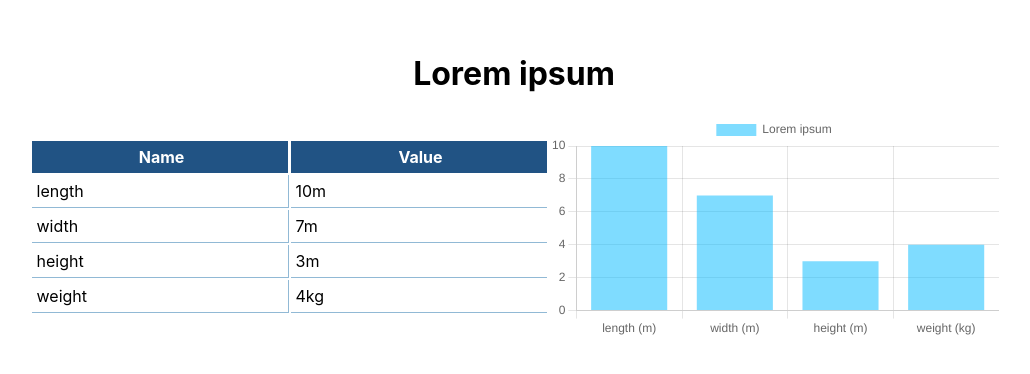
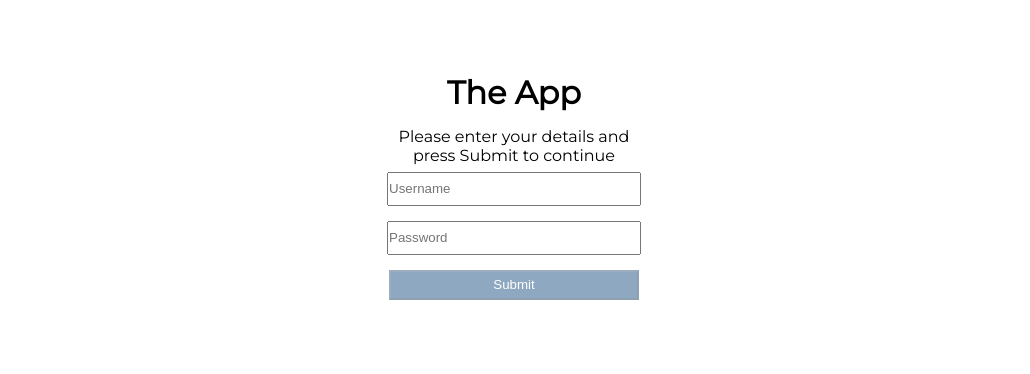
Before and after one commit to JoWilks25/contilio_react_test, a React (Create React App) app: page / in a window 1280 px wide. Shown: the part 214-588 px from the top of the page, without its empty margins (126-1156 px from the left). Built offline with nearby package versions, Linux system fonts and the light colour scheme.

Commit message:
Add all components

```diff
--- a/src/App.js
+++ b/src/App.js
@@ -1,10 +1,10 @@
 import React from 'react'
 import './App.scss';
 import LoginPage from './pages/login/LoginPage';
-import DashboardPage from './pages/dashboard/Dashboard';
+import DashboardPage from './pages/dashboard/DashboardPage';
 
 class App extends React.Component {
-  constructor () {
+  constructor() {
     super()
     this.state = {
       isLoggedIn: false,
@@ -16,16 +16,16 @@ class App extends React.Component {
     this.setState({ isLoggedIn: true })
   }
 
-
-  render () {
+  render() {
+    const { setIsLoggedIn, state: { isLoggedIn } } = this;
     return (
       <div className="App">
         {
-         !this.state.isLoggedIn ?
-          (<DashboardPage />)
-         : (
-           <LoginPage handleSubmit={this.setIsLoggedIn}/>
-         )
+          isLoggedIn ?
+            (<DashboardPage />)
+            : (
+              <LoginPage handleSubmit={setIsLoggedIn} />
+            )
         }
       </div>
     )
--- a/src/index.css
+++ b/src/index.css
@@ -1,6 +1,8 @@
+@import url('https://fonts.googleapis.com/css?family=Montserrat');
+
 body {
   margin: 0;
-  font-family: -apple-system, BlinkMacSystemFont, 'Montserrat', 'Segoe UI', 'Roboto', 'Oxygen',
+  font-family: 'Montserrat', 'Segoe UI', 'Roboto', 'Oxygen',
     'Ubuntu', 'Cantarell', 'Fira Sans', 'Droid Sans', 'Helvetica Neue',
     sans-serif;
   -webkit-font-smoothing: antialiased;
@@ -8,6 +10,6 @@ body {
 }
 
 code {
-  font-family: source-code-pro, Menlo, Monaco, Consolas, 'Courier New',
+  font-family: 'Montserrat', source-code-pro, Menlo, Monaco, Consolas, 'Courier New',
     monospace;
 }
--- a/src/pages/dashboard/Dashboard.jsx
+++ b/src/pages/dashboard/DashboardPage.jsx
@@ -1,7 +1,8 @@
 import React from 'react'
 import './DashboardPage.scss';
-import Table from './Table';
-import HorizontalBarChart from '../../components/HorizontalBarChart';
+import Table from './components/Table';
+import HorizontalBarChart from './components/HorizontalBarChart';
+import Range from './components/Range';
 
 class DashboardPage extends React.Component {
   constructor() {
@@ -11,6 +12,7 @@ class DashboardPage extends React.Component {
       tableData: null,
       title: '',
     }
+    this.handleRangeChange = this.handleRangeChange.bind(this)
   }
 
   componentDidMount() {
@@ -23,7 +25,7 @@ class DashboardPage extends React.Component {
       return response.json();
     }).then((data) => {
       const { title, attributes } = data[0]
-      this.setState({ allData: data[0], tableData: attributes, title: title})
+      this.setState({ allData: data, tableData: attributes, title: title })
     })
   }
 
@@ -42,20 +44,28 @@ class DashboardPage extends React.Component {
     }
   };
 
+  handleRangeChange(event) {
+    const { title, attributes } = this.state.allData[event.target.value]
+    this.setState({ tableData: attributes, title: title })
+  }
+
   render() {
-    const test = this.generateChartData()
-    console.log(test);
-    const { state: { tableData, title } } = this;
+    const { tableData, title, allData } = this.state;
     return (
       <div className='DashboardPage'>
         <h1>{title}</h1>
         <div className='TableChartContainer'>
           <div className='TableContainer'>
-            {!tableData ? <span>...Loading</span> : <Table tableData={tableData} />}
+            {!tableData ? <span>...Loading</span> : <Table tableData={tableData} title={title} />}
           </div>
           <div className='ChartContainer'>
-            {!tableData ? <span>...Loading</span> : <HorizontalBarChart data={test} />}
+            {!tableData ? <span>...Loading</span> : <HorizontalBarChart data={this.generateChartData()} />}
           </div>
+        </div>
+        <div className='RangeContainer'>
+          {!tableData
+            ? <span>...Loading</span>
+            : <Range options={allData?.map((dataObj) => dataObj?.title)} onHandleChange={this.handleRangeChange} />}
         </div>
       </div>
     )
--- /dev/null
+++ b/src/pages/dashboard/components/Range.jsx
@@ -0,0 +1,21 @@
+import React from 'react'
+import './Range.scss';
+
+
+class Range extends React.Component {
+  render() {
+    const { options, onHandleChange } = this.props;
+    return (
+      <div className='RangeContainer'>
+        <input type="range" id="range" name="temp" list="values" min={0} max={options.length - 1} step={1} onChange={onHandleChange}/>
+        <datalist id="values">
+          {
+            options.map((option, index) => <option key={option} value={index} label={option} />)
+          }
+        </datalist>
+      </div>
+    )
+  }
+}
+
+export default Range;
--- /dev/null
+++ b/src/pages/dashboard/components/Range.scss
@@ -0,0 +1,27 @@
+$width: 100%;
+$max-width: 1000px;
+$breakpoint: 500px;
+
+.RangeContainer {
+  width: $width;
+  max-width: $max-width;
+  datalist {
+    display: flex;
+    justify-content: space-between;
+    writing-mode: rl;
+    width: $width;
+    @media (max-width: $breakpoint) {
+      flex-direction: column;
+      writing-mode: vertical-lr;
+    }
+  }
+
+  option {
+    padding: 0;
+  }
+
+  input[type="range"] {
+    width: $width;
+  }
+
+}
--- a/src/pages/dashboard/Table.jsx
+++ b/src/pages/dashboard/components/Table.jsx
@@ -4,13 +4,8 @@ import './Table.scss';
 const headerTitles = ['Name', 'Value']
 
 class Table extends React.Component {
-  constructor() {
-    super()
-    this.state = {}
-  }
-
   render() {
-    const { props: { tableData } } = this;
+    const { tableData, title } = this.props;
     return (
       <table className='Table'>
         <thead>
@@ -22,10 +17,10 @@ class Table extends React.Component {
         </thead>
         <tbody>
           {
-            tableData.map((dataObj) => {
+            tableData.map((dataObj, index) => {
               const { name, value, unit } = dataObj;
               return (
-                <tr key={value} className='DataRow'>
+                <tr key={`${title}-${name}-${value}-${index}`} className='DataRow'>
                   <td className='TableCell'>{name}</td>
                   <td className='TableCell'>{`${value}${unit}`}</td>
                 </tr>
```
Also changed, not shown: src/pages/dashboard/components/HorizontalBarChart.jsx (renamed from src/components/HorizontalBarChart.jsx), src/pages/dashboard/components/Table.scss (renamed from src/pages/dashboard/Table.scss).
